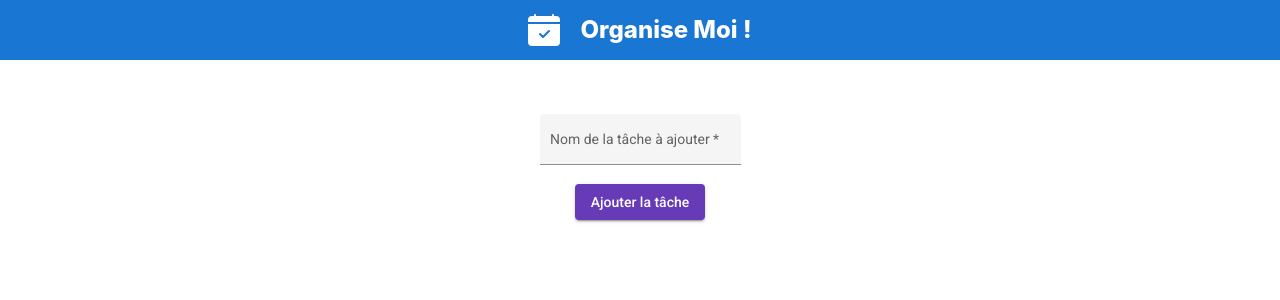
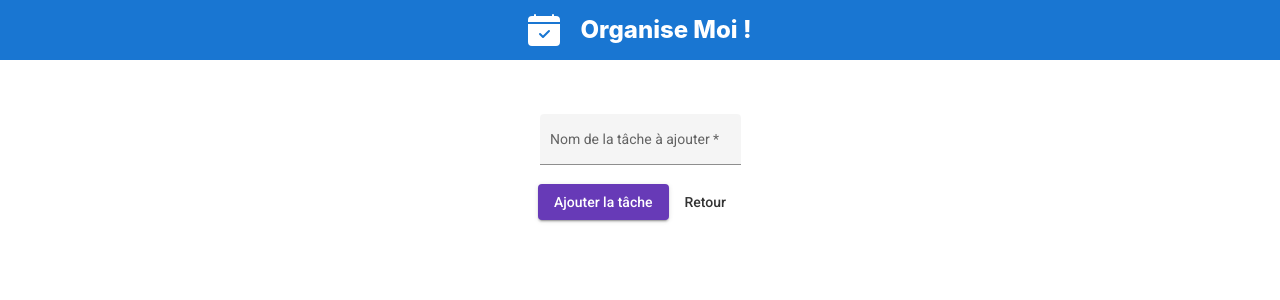
Before and after one commit to schaegis5u/Angular_RENARD-SCHAEGIS, an Angular app: page /list/add in a window 1280 px wide. Shown: the top 300 px of the page. Built offline with nearby package versions, Linux system fonts and the light colour scheme.

Commit message:
pusher madame ! Bouton ajouter + supprimer aux endroits nécessaires

```diff
--- a/src/app/form/form.component.html
+++ b/src/app/form/form.component.html
@@ -5,4 +5,5 @@
   </mat-form-field>
   <br/>
 <button type="submit" mat-raised-button color="primary">Ajouter la tâche</button>
+<button mat-button color="basic" (click)="retour()">Retour</button>
 </form>
--- a/src/app/form/form.component.ts
+++ b/src/app/form/form.component.ts
@@ -1,6 +1,7 @@
 import { Component, OnInit } from '@angular/core';
 import { FormBuilder, FormGroup, Validators } from '@angular/forms';
 import { PromiseRequest } from '../shared/services/promise/promise-request';
+import { Router, RouterModule, Routes } from '@angular/router';
 
 
 @Component({
@@ -13,7 +14,7 @@ export class FormComponent implements OnInit {
   Form!: FormGroup;
   public submitted = false;
 
-  constructor(public promise: PromiseRequest, private formBuilder : FormBuilder) { }
+  constructor(public promise: PromiseRequest, private formBuilder : FormBuilder, private router : Router) { }
 
   ngOnInit(): void {
     this.Form = this.formBuilder.group({
@@ -30,4 +31,8 @@ export class FormComponent implements OnInit {
     localStorage.setItem('classifie', JSON.stringify(tabactuel));
   }
 
+  retour() : void {
+    this.router.navigate(['/list/']);
+  }
+
 }
--- a/src/app/shared/component/display-list/display-list.component.html
+++ b/src/app/shared/component/display-list/display-list.component.html
@@ -94,6 +94,7 @@
       (cdkDropListDropped)="drop($event)">
       <div class="example-box" style="justify-content: center;font-weight:800;" *ngFor="let item of classifie" cdkDrag>{{item}}</div>
     </div>
+    <button mat-button color="info" (click)="ajouter()">Ajouter</button>
   </div>
 
   <div class="example-container">
--- a/src/app/shared/component/display-list/display-list.component.ts
+++ b/src/app/shared/component/display-list/display-list.component.ts
@@ -1,5 +1,6 @@
 import { Component, OnInit } from '@angular/core';
 import {CdkDragDrop, moveItemInArray, transferArrayItem} from '@angular/cdk/drag-drop';
+import { Router, RouterModule, Routes } from '@angular/router';
 
 @Component({
   selector: 'app-display-list',
@@ -8,7 +9,7 @@ import {CdkDragDrop, moveItemInArray, transferArrayItem} from '@angular/cdk/drag
 })
 export class DisplayListComponent implements OnInit {
 
-  constructor() { }
+  constructor(private router : Router) { }
 
     lundi : any[] = [];
     mardi : any[] = [];
@@ -79,4 +80,8 @@ export class DisplayListComponent implements OnInit {
       location.reload();
 }
 
+  ajouter() : void {
+    this.router.navigate(['/list/add']);
+  }
+
 }
```
